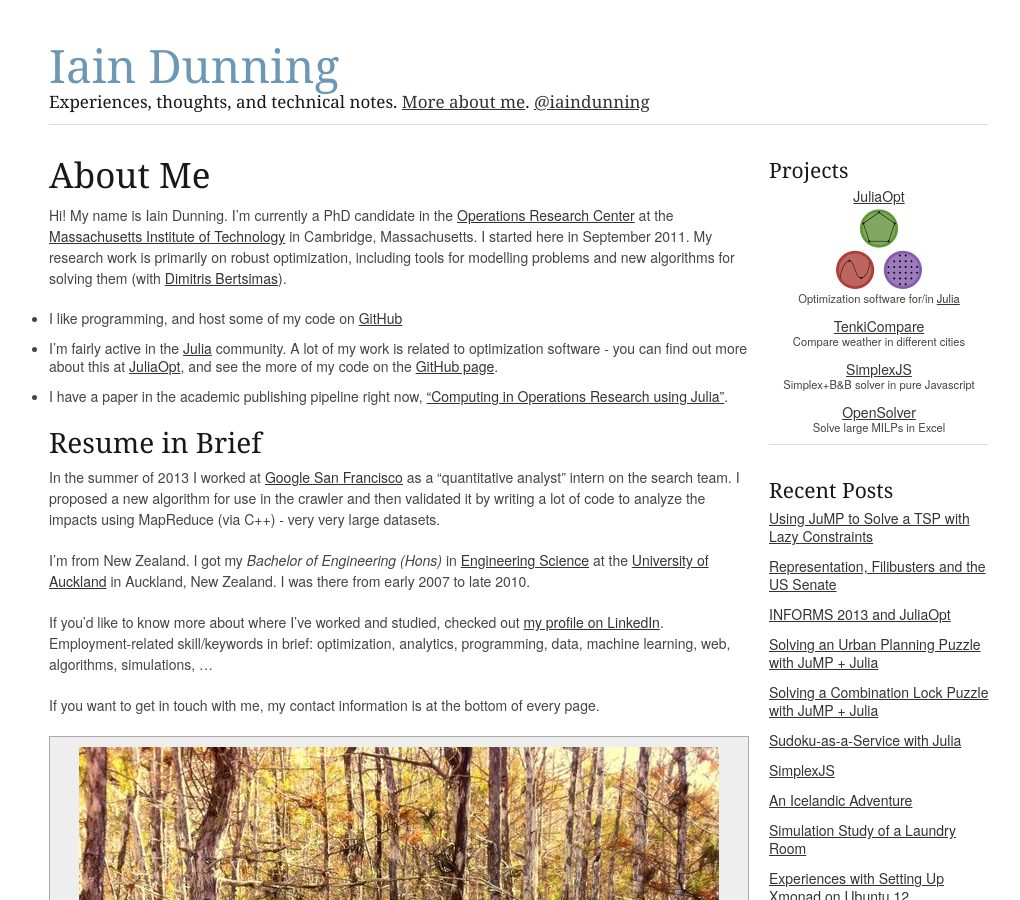
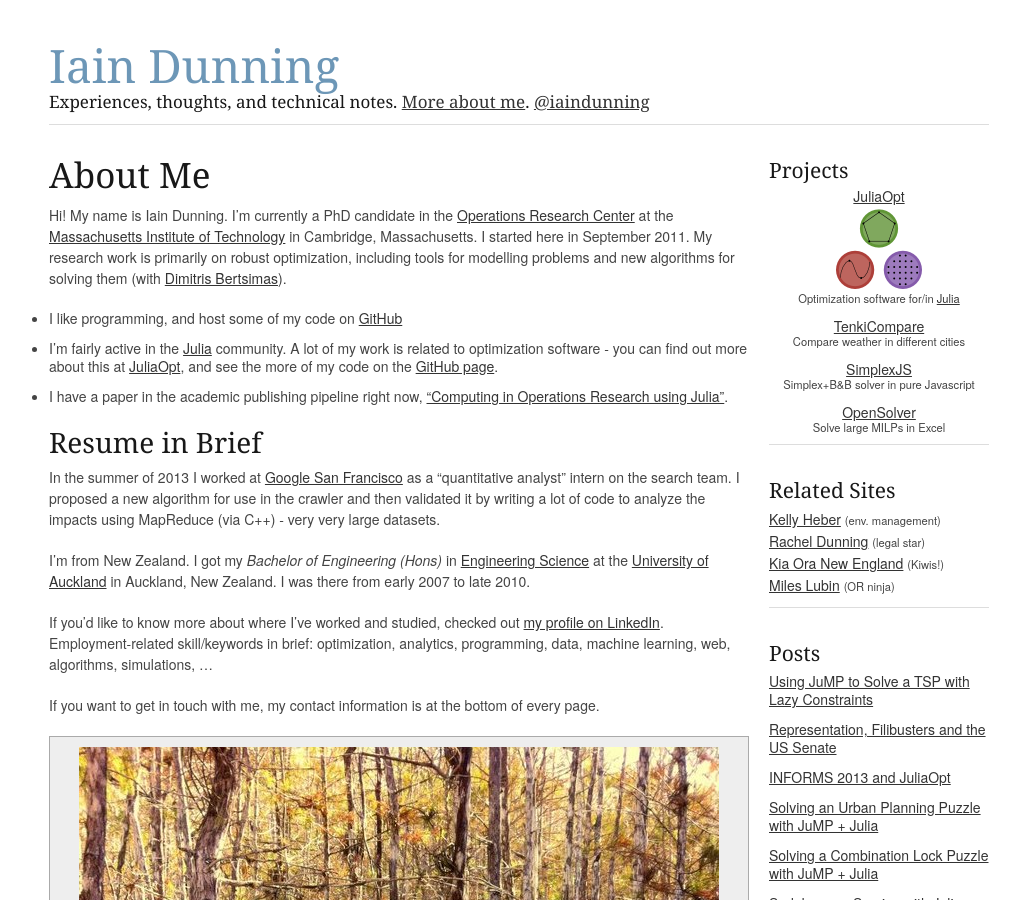
Before and after one commit to IainNZ/OldPersonalSite, a Jekyll site: the page built from index.html, in a window 1280 px wide and 900 px high. Shown: the whole window, without its empty margins (121-1141 px from the left). Built offline with Jekyll 4.4.1, drawn with Linux system fonts in a browser that asks for light colours; Markdown is read by kramdown in place of the engine named in the settings.

Commit message:
Related sites

```diff
--- a/_layouts/default.html
+++ b/_layouts/default.html
@@ -73,7 +73,13 @@
         <small>Solve large MILPs in Excel</small>
       </div>
       <hr>
-      <h4>Recent Posts</h4>
+      <h4>Related Sites</h4>
+      <a href="http://kellyheber.com/">Kelly Heber</a> <small>(env. management)</small><br>
+      <a href="http://www.racheldunning.com/">Rachel Dunning</a> <small>(legal star)</small><br>
+      <a href="http://kiaorane.com/">Kia Ora New England</a> <small>(Kiwis!)</small><br>
+      <a href="http://www.mit.edu/~mlubin/">Miles Lubin</a> <small>(OR ninja)</small><br>
+      <hr>
+      <h4>Posts</h4>
       <ul style="list-style: none outside;">
         {% for post in site.posts %}
           <li><a href="{{ post.url }}">{{ post.title }}</a></li>
```
Also changed, not shown: 16 other files.
